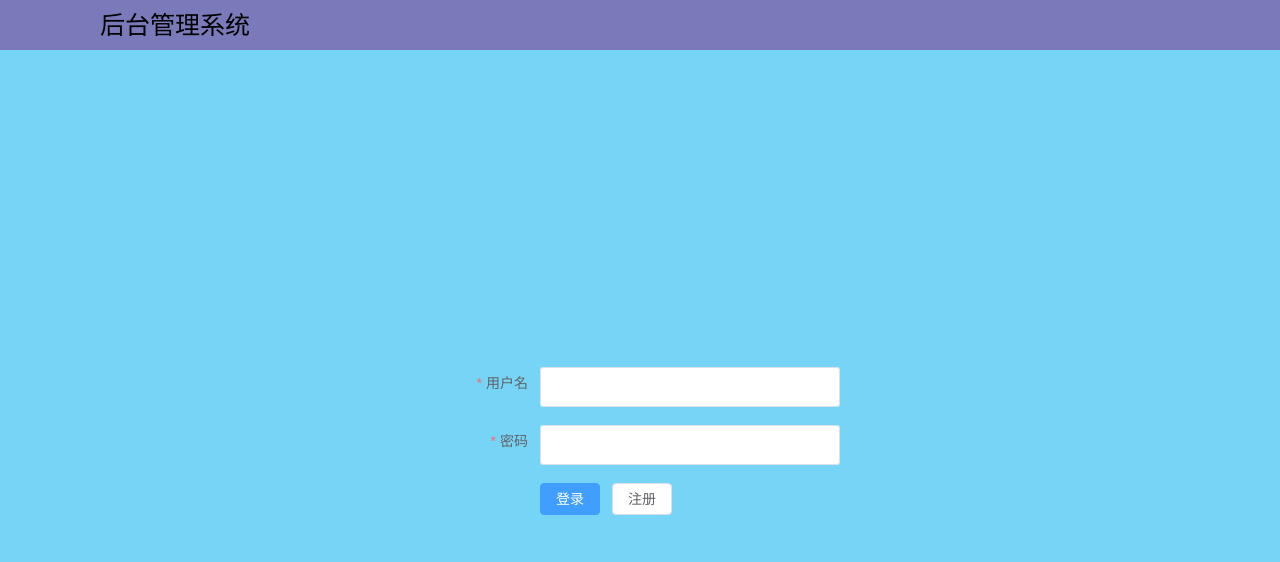
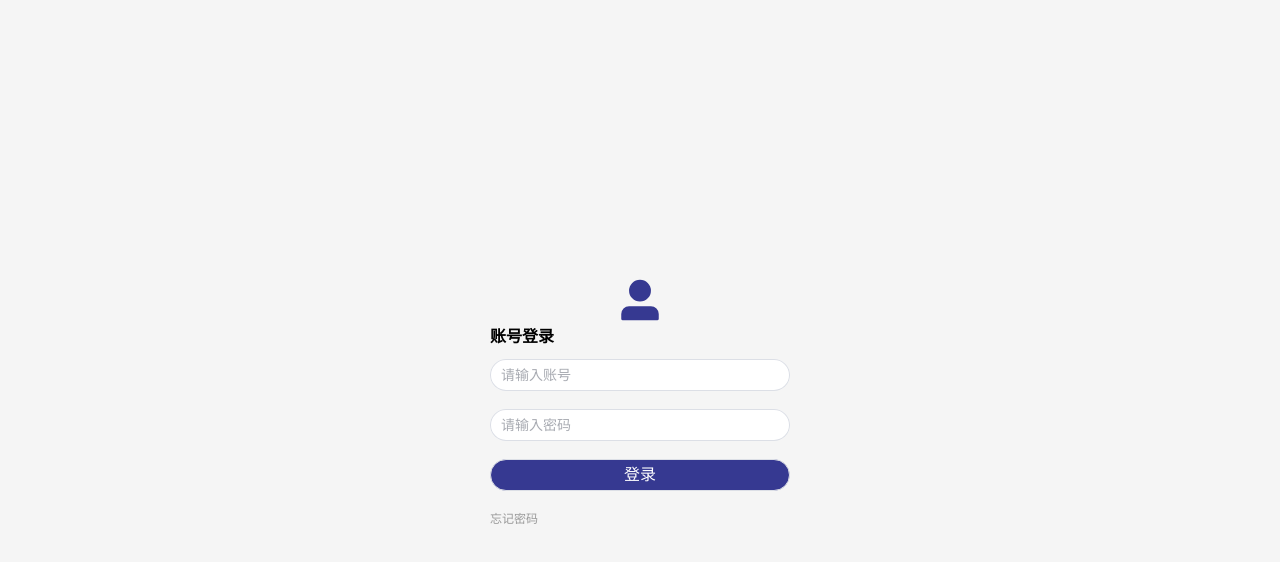
Before and after one commit to TigerOnlyWang/vue3-project, a Vue app in the folder vue-project/: page /home#/login in a window 1280 px wide. Shown: the top 562 px of the page. Built offline with nearby package versions, Linux system fonts and the light colour scheme.

Commit message:
更新了登录页面

```diff
--- a/vue-project/src/views/login.vue
+++ b/vue-project/src/views/login.vue
@@ -8,6 +8,8 @@ import { ElMessage } from 'element-plus'
 const router = useRouter()
 //获取标签dom
 const ruleFormRef = ref()
+
+const loading = ref(false)
 //响应式数据
 const temp = reactive({
     account: '',
@@ -32,6 +34,7 @@ const resetForm = (formEl) => {
 //提交账号密码
 function submitForm(formEl) {
     if (!formEl) return
+    loading.value = true
     formEl.validate(async (valid, fields) => {
         if (valid) {
             const res = await login(temp);
@@ -39,6 +42,7 @@ function submitForm(formEl) {
             if (status === 2) {
                 setToken(token)
                 router.push('./home')
+                loading.value = false
             } else {
                 open3(msg)
             }
@@ -49,39 +53,49 @@ function submitForm(formEl) {
 }
 
 const open2 = (msg='请输入账号或者密码') => {
+    loading.value = false
   ElMessage({
     message:msg,
     type:'warning'
   })
 }
 const open3 = (msg='校验位通过') => {
+    loading.value = false
   ElMessage.error(msg)
 }
 
 </script>
 
 <template>
-    <div>
-        <div class="login">
-            <p class="login-title">后台管理系统</p>
-            <div class="login-content">
-                <div class="login-main">
-                    <el-form ref="ruleFormRef" :model="temp" :rules="rules" label-width="100px" class="demo-ruleForm"
-                        status-icon>
-                        <el-form-item label="用户名" prop="account">
-                            <el-input v-model="temp.account" size="large" />
+    <div class="l-content">
+        <div class="l-block">
+            <el-icon :size="50" color="#363991">
+                <UserFilled />
+            </el-icon>
+            <div class="l-logintype">
+                <h3>账号登录</h3>
+            </div>
+
+            <el-form ref="ruleFormRef" :model="temp" :rules="rules">
+
+                <el-form-item lable="账号" prop="account">
+                        <el-input v-model="temp.account" placeholder="请输入账号" />
                 </el-form-item>
-                        <el-form-item label="密码" prop="password">
-                            <el-input v-model="temp.password" show-password size="large" />
+
+                <el-form-item lable="密码" prop="password">
+                    <el-input v-model="temp.password" placeholder="请输入密码" type="password" />
                 </el-form-item>
+
                 <el-form-item>
-                            <el-button type="primary"  @click="submitForm(ruleFormRef)">
-                                登录
-                            </el-button>
-                            <el-button @click="resetForm(ruleFormRef)">注册</el-button>
+                     <el-button round :loading="loading" @click="submitForm(ruleFormRef)">登录</el-button>
                 </el-form-item>
+
+
             </el-form>
-                </div>
+
+
+            <div class="l-forget">
+                <span>忘记密码</span>
             </div>
         </div>
     </div>
@@ -90,30 +104,48 @@ const open3 = (msg='校验位通过') => {
 
 
 <style lang="scss" scoped>
-.login {
+.l-content{
+    background-color: #F5F5F5;
     height: 100vh;
-    overflow: hidden;
-
-    .login-title {
-        width: 100%;
-        height: 50px;
-        padding-left: 100px;
-        line-height: 50px;
-        font-size: 25px;
-        font-weight: 500;
-        background-color: rgb(122, 122, 187);
-    }
-
-    .login-content {
-        width: 100vw;
-        height: 100%;
-        background-color: rgb(118, 213, 247);
     display: flex;
     justify-content: center;
     align-items: center;
 
-        .login-main {
-            width: 400px;
+    .l-block{
+        min-width: 300px;
+        min-height: 250px;
+        padding: 20px;
+        display: flex;
+        flex-direction: column;
+        align-items: center;
+        justify-content: space-between;
+
+        .l-logintype{
+            width: 100%;
+            margin-bottom: 10px;
+        }
+
+        .el-form{
+            width: 100%;
+
+            ::v-deep .el-input__wrapper{
+                border-radius: 20px;
+            }
+
+            .el-button{
+                width: 100%;
+                background-color: #363991;
+                font-size: 16px;
+                color: #FFFFFF;
+            }
+        }
+
+
+
+        .l-forget{
+            width: 100%;
+            font-size: 12px;
+            color: #999999;
         }
     }
 }
```
Lines whose indentation alone changed are shown as unchanged.
